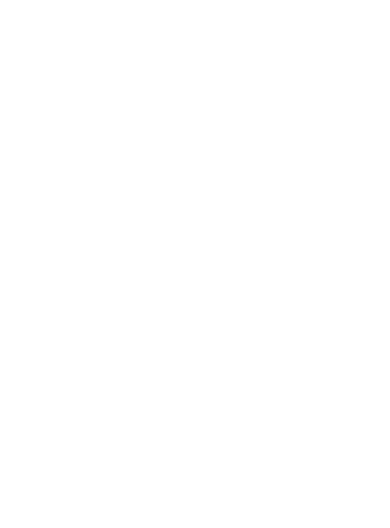
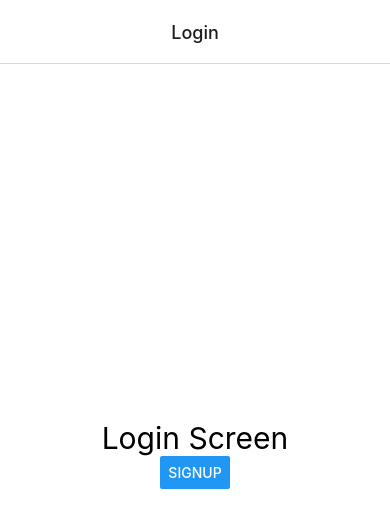
Before and after one commit to devTaemin/react-native-simple-chat, a React Native app: screen /Login in a window 390 px wide. Shown: the top 528 px of the page. Built offline with nearby package versions, Linux system fonts and the light colour scheme.

Commit message:
Created Auth navigations and components

```diff
--- a/src/App.js
+++ b/src/App.js
@@ -5,6 +5,7 @@ import { Asset } from 'expo-asset';
 import * as Font from 'expo-font';
 import { ThemeProvider } from 'styled-components/native';
 import { theme } from './theme';
+import Navigation from './navigations';
 
 const cacheImages = images => {
     return (
@@ -38,6 +39,7 @@ const App = () => {
         isReady ? (
             <ThemeProvider theme={theme}>
                 <StatusBar barStyle="dark-content" />
+                <Navigation />
             </ThemeProvider>
         ) :
         (
--- /dev/null
+++ b/src/navigations/AuthStack.js
@@ -0,0 +1,26 @@
+import React, { useContext } from 'react';
+import { ThemeContext } from 'styled-components/native';
+import { createStackNavigator } from '@react-navigation/stack';
+import { Login, Signup } from '../screens';
+
+const Stack = createStackNavigator();
+
+const AuthStack = () => {
+    const theme = useContext(ThemeContext);
+    return (
+        <Stack.Navigator
+            initialRouteName='Login'
+            screenOptions={{
+                headerTitleAlign: 'center',
+                cardStyle: {
+                    backgroundColor: theme.backgroundColor
+                }
+            }}
+        >
+            <Stack.Screen name="Login" component={Login}/>
+            <Stack.Screen name="Signup" component={Signup}/>
+        </Stack.Navigator>
+    );
+}
+
+export default AuthStack;
--- /dev/null
+++ b/src/navigations/index.js
@@ -0,0 +1,13 @@
+import React from 'react';
+import { NavigationContainer } from '@react-navigation/native';
+import AuthStack from './AuthStack';
+
+const Navigation = () => {
+    return (
+        <NavigationContainer>
+            <AuthStack />
+        </NavigationContainer>
+    );
+}
+
+export default Navigation;
--- /dev/null
+++ b/src/screens/Login.js
@@ -0,0 +1,24 @@
+import React from 'react';
+import styled from 'styled-components/native';
+import { Text, Button } from 'react-native';
+
+const Container = styled.SafeAreaView`
+    flex: 1;
+    justify-content: center;
+    align-items: center;
+    background-color: ${({ theme }) => theme.background};
+`;
+
+const Login = ({ navigation }) => {
+    return (
+        <Container>
+            <Text style={{ fontSize: 30 }}>Login Screen</Text>
+            <Button
+                title="signup"
+                onPress={() => navigation.navigate('Signup')}
+            />
+        </Container>
+    );
+}
+
+export default Login;
--- /dev/null
+++ b/src/screens/Signup.js
@@ -0,0 +1,21 @@
+import React from 'react';
+import styled from 'styled-components/native';
+import { Text } from 'react-native';
+
+
+const Container = styled.SafeAreaView`
+    flex: 1;
+    justify-content: center;
+    align-items: center;
+    background-color: ${({ theme }) => theme.background};
+`;
+
+const Signup = () => {
+    return (
+        <Container>
+            <Text style={{ fontSize: 30 }}>Signup Screen</Text>
+        </Container>
+    );
+}
+
+export default Signup;
--- /dev/null
+++ b/src/screens/index.js
@@ -0,0 +1,4 @@
+import Login from './Login';
+import Signup from './Signup';
+
+export { Login, Signup }
```
